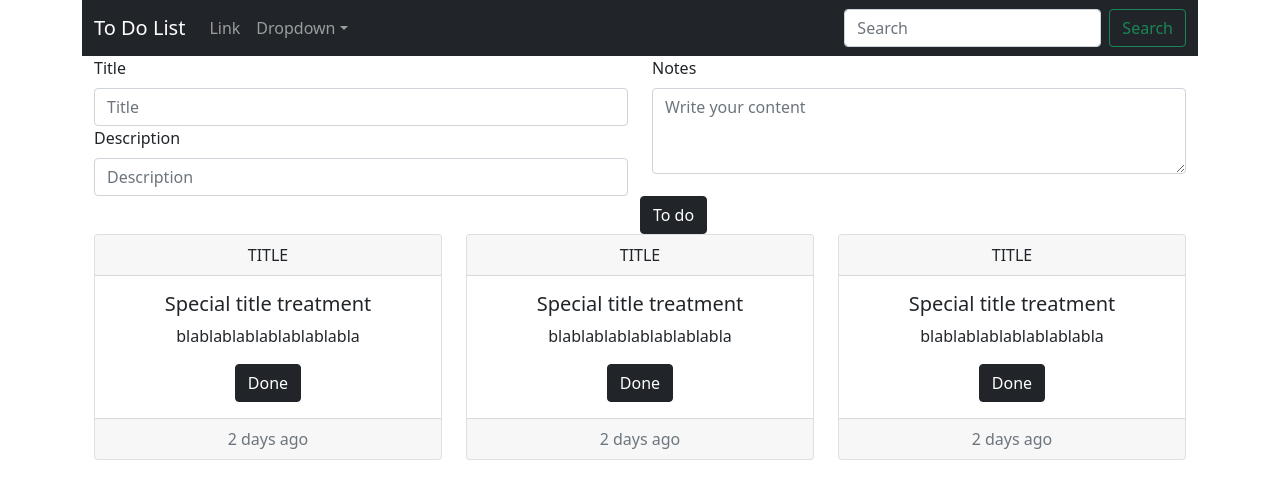
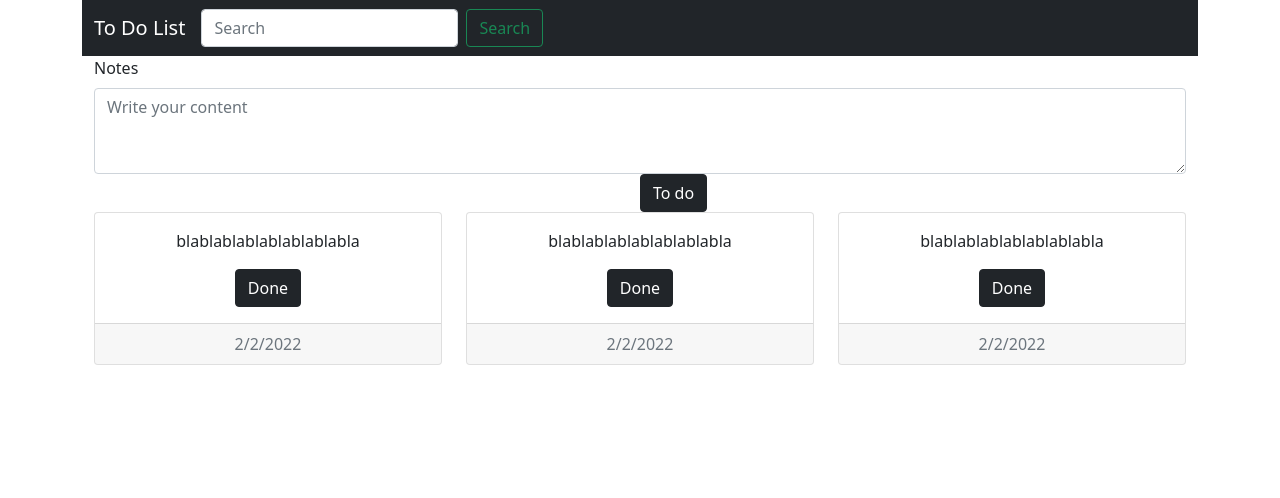
Before and after one commit to Sufien/To-do-list, a React (Create React App) app: page / in a window 1280 px wide. Shown: the top 498 px of the page. Built offline with nearby package versions, Linux system fonts and the light colour scheme.

Commit message:
changing the frontend making it more simple and making the function to add new cards

```diff
--- a/src/App.js
+++ b/src/App.js
@@ -1,9 +1,9 @@
 import logo from './logo.svg';
 import './App.css';
-import TextBar from './components/textBar';
 import Navbar from './components/Navbar';
 import Card from './components/Card';
 import Form from './components/Form';
+import ContentManager from './components/ContentManager';
 
 const text = ["blablablablablablablabla", "blablablablablablablabla", "blablablablablablablabla"];
 
@@ -12,8 +12,7 @@ function App() {
 
     <div class="container">
       <Navbar />
-      <Form />
-      <Card data={text}/>
+      <ContentManager data={text}/>
     </div>
   );
 }
--- a/src/components/Card.jsx
+++ b/src/components/Card.jsx
@@ -1,18 +1,19 @@
+import React, { useState } from 'react';
+import ReactDOM from 'react-dom';
+
+var today = new Date().toLocaleDateString();
+
 function Card(props) {
   const arr = props.data;
   const listItems = arr.map((content) =>
     <div class="col">
       <div class="card text-center">
-        <div class="card-header">
-          TITLE
-        </div>
         <div class="card-body">
-          <h5 class="card-title">Special title treatment</h5>
           <p class="card-text">{content}</p>
           <button type="button" class="btn btn-dark">Done</button>
         </div>
         <div class="card-footer text-muted">
-          2 days ago
+          {today}
         </div>
       </div>
     </div>
--- /dev/null
+++ b/src/components/ContentManager.jsx
@@ -0,0 +1,23 @@
+import React, { useState } from 'react';
+import Card from "./Card";
+import Form from "./Form";
+
+
+
+function ContentManager(props) {
+    const [text, setText] = useState(props.data);
+
+    function addContent(description){
+        setText([...text, description])
+    }
+
+
+    return (
+        <div>
+            <Form handleSubmit={addContent}/>
+            <Card data={text}/>
+        </div>
+     );
+}
+
+export default ContentManager;
--- a/src/components/Form.jsx
+++ b/src/components/Form.jsx
@@ -1,26 +1,40 @@
-function Form() {
+import React, { useState } from 'react';
+import ReactDOM from 'react-dom';
+
+function Form(props) {
+    const [content, setContent] = useState("");
+
+    function handleChange(e){
+        setContent(e.target.value);
+    }
+
+    function handleSubmit(e){
+        if(content !== ""){
+            props.handleSubmit(content);
+            setContent("");
+        }
+        e.preventDefatl();
+    }
+
+
+
     return (
+        <form onSubmit={handleSubmit}>
             <div class="container">
                 <div class="row justify-content-center">
                         <div class="col">
-                        <label for="exampleFormControlInput1" class="form-label">Title</label>
-                        <input type="text" class="form-control" id="exampleFormControlInput1" placeholder="Title"></input>
-
-                        <label for="exampleFormControlInput1" class="form-label">Description</label>
-                        <input type="text" class="form-control" id="exampleFormControlInput1" placeholder="Description"></input>
-                    </div>
-                    <div class="col">
                             <label for="exampleFormControlTextarea1" class="form-label">Notes</label>
-                        <textarea class="form-control" id="exampleFormControlTextarea1" rows="3" placeholder="Write your content"></textarea>
+                            <textarea class="form-control" id="exampleFormControlTextarea1" rows="3" placeholder="Write your content" onChange={handleChange}></textarea>
                         </div>
                     </div>
                 <div class="row-12 justify-content-center">
                     <div class="col offset-6">
-                    <button type="button" class="btn btn-dark">To do</button>
+                        <button type="submit" class="btn btn-dark">To do</button>
                     </div>
 
                 </div>
             </div>
+        </form>
    );
 }
 
--- a/src/components/Navbar.jsx
+++ b/src/components/Navbar.jsx
@@ -1,3 +1,6 @@
+import React, { useState } from 'react';
+import ReactDOM from 'react-dom';
+
 function Navbar() {
     return (
         <nav class="navbar navbar-expand-lg navbar-light bg-light navbar navbar-dark bg-dark">
@@ -7,22 +10,6 @@ function Navbar() {
             <span class="navbar-toggler-icon"></span>
           </button>
           <div class="collapse navbar-collapse" id="navbarSupportedContent">
-            <ul class="navbar-nav me-auto mb-2 mb-lg-0">
-              <li class="nav-item">
-                <a class="nav-link" href="#">Link</a>
-              </li>
-              <li class="nav-item dropdown">
-                <a class="nav-link dropdown-toggle" href="#" id="navbarDropdown" role="button" data-bs-toggle="dropdown" aria-expanded="false">
-                  Dropdown
-                </a>
-                <ul class="dropdown-menu" aria-labelledby="navbarDropdown">
-                  <li><a class="dropdown-item" href="#">Action</a></li>
-                  <li><a class="dropdown-item" href="#">Another action</a></li>
-                  <li><hr class="dropdown-divider"></hr></li>
-                  <li><a class="dropdown-item" href="#">Something else here</a></li>
-                </ul>
-              </li>
-            </ul>
             <form class="d-flex">
               <input class="form-control me-2" type="search" placeholder="Search" aria-label="Search"></input>
               <button class="btn btn-outline-success" type="submit">Search</button>
--- a/src/index.js
+++ b/src/index.js
@@ -1,4 +1,4 @@
-import React from 'react';
+import React, { useState } from 'react';
 import ReactDOM from 'react-dom';
 import './index.css';
 import App from './App';
```
Lines whose indentation alone changed are shown as unchanged.
